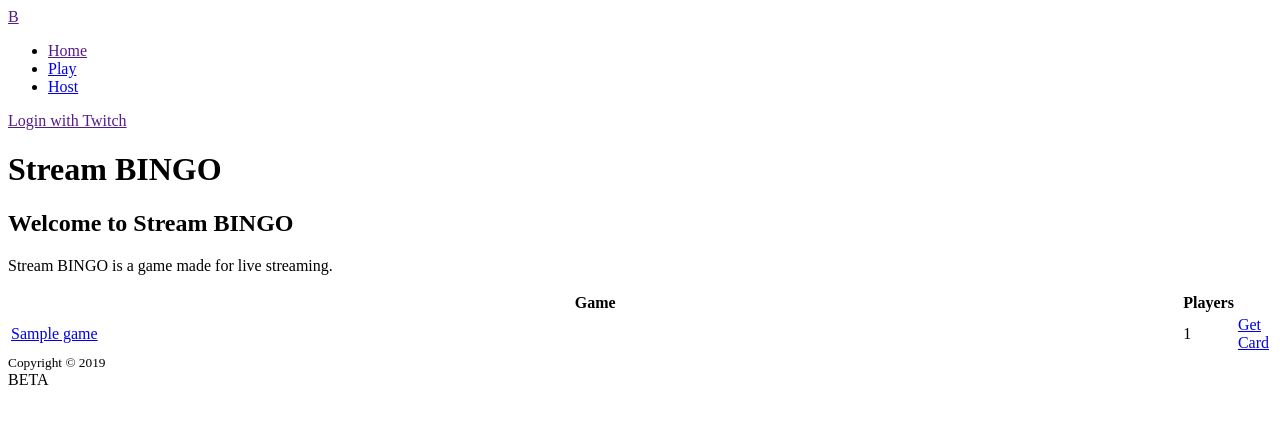
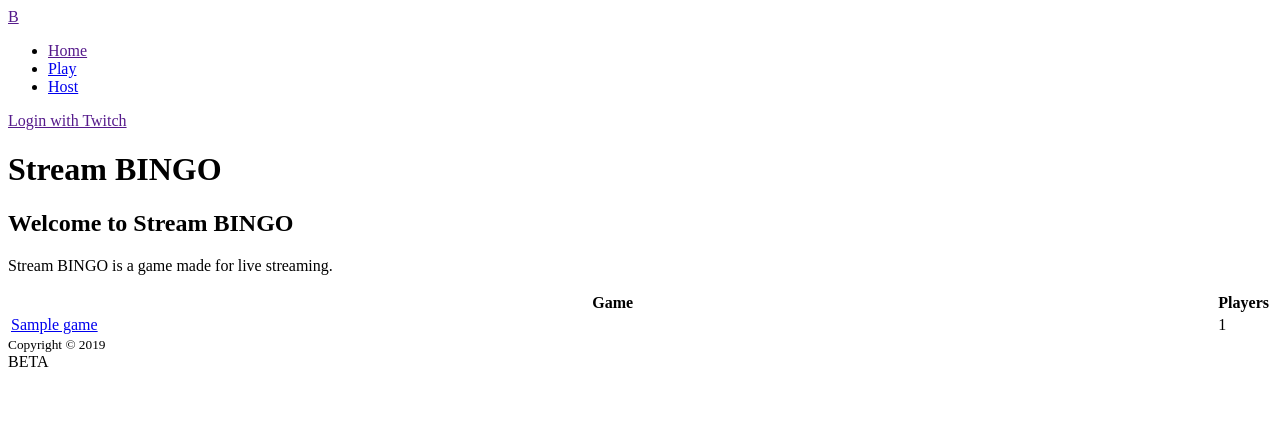
Before and after one commit to TheVilleOrg/streambingo, a PHP site: template src/inc/views/index/index.php in a window 1280 px wide. Shown: the top 424 px of the page. Run offline with PHP 8.4, Linux system fonts and the light colour scheme; the template is opened without the code that fills it: most values are stand-ins (such as "Sample title", 1, 10 or a date in 2020); data that the repository does not hold is empty; some libraries are stand-ins or nearby versions.

Commit message:
Remove Get Card column

```diff
--- a/src/inc/views/index/index.php
+++ b/src/inc/views/index/index.php
@@ -5,13 +5,11 @@
 			<tr>
 				<th>Game</th>
 				<th width="1%">Players</th>
-				<th width="1%">&nbsp;</th>
 			</tr>
 <?php foreach ($games as $game): ?>
 			<tr>
 				<td><a href="https://www.twitch.tv/<?php echo $game['name']; ?>" target="_blank"><?php echo $game['name']; ?></a></td>
 				<td class="player-count"><?php echo $game['numCards']; ?></td>
-				<td><a href="<?php echo $app['basePath']; ?>play/<?php echo $game['name']; ?>">Get Card</a></td>
 			</tr>
 <?php endforeach; ?>
 		</table>
```
